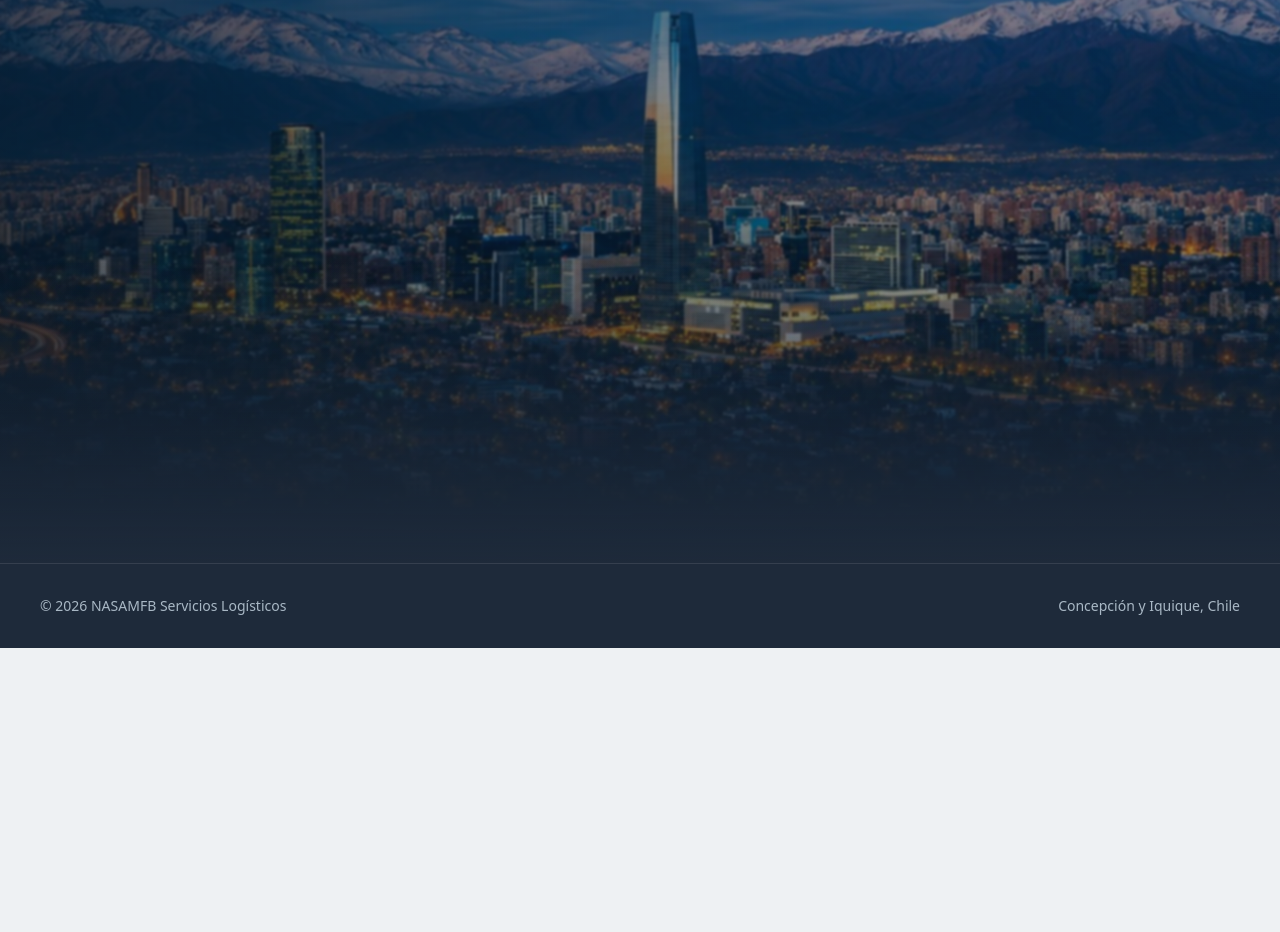
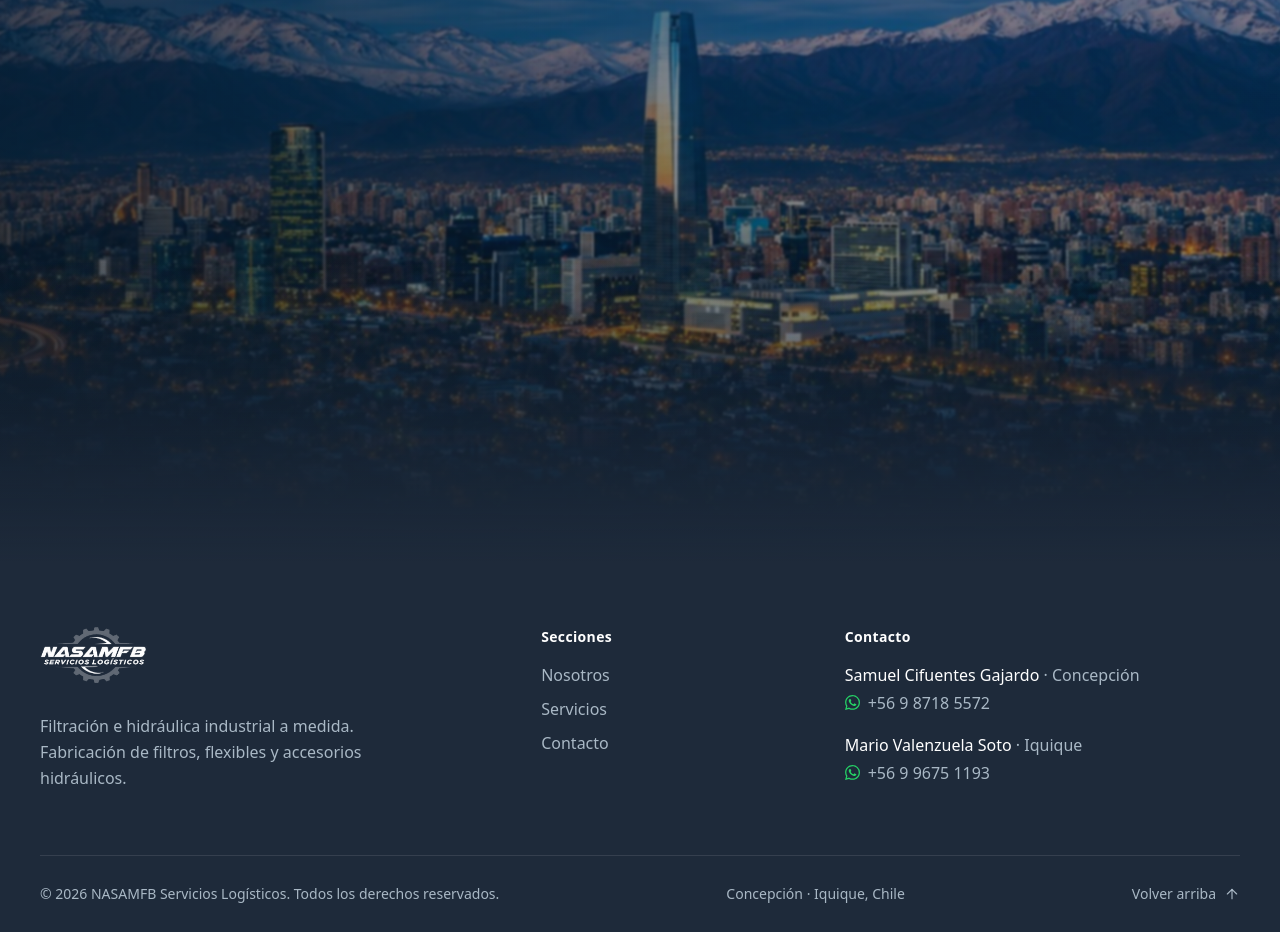
Before and after one commit to davidCamposM/nasamfb-web, an Astro site: page / in a window 1280 px wide. Shown: the part 9308-10240 px from the top of the page. Before the commit the page ends 9956 px from the top, so only its background shows below. Built offline with nearby package versions, Linux system fonts and the light colour scheme; Astro itself is replaced by a stand-in of ours.

Commit message:
feat(contacto): completar el footer y compartir la navegación

```diff
--- a/src/components/Logo.astro
+++ b/src/components/Logo.astro
@@ -6,9 +6,10 @@ import { cn } from '@/lib/utils';
 interface Props {
   class?: string;
   alt?: string;
+  loading?: 'eager' | 'lazy';
 }
 
-const { class: className, alt = 'NASAMFB Servicios Logísticos' } = Astro.props;
+const { class: className, alt = 'NASAMFB Servicios Logísticos', loading = 'eager' } = Astro.props;
 ---
 
 <Image
@@ -16,6 +17,6 @@ const { class: className, alt = 'NASAMFB Servicios Logísticos' } = Astro.props;
   alt={alt}
   height={56}
   densities={[1, 2]}
-  loading="eager"
+  loading={loading}
   class={cn('h-11 w-auto md:h-14 dark:brightness-0 dark:invert', className)}
 />
--- a/src/sections/Footer.astro
+++ b/src/sections/Footer.astro
@@ -1,13 +1,74 @@
 ---
-import { getSite } from '@/lib/site';
+import { ArrowUp } from 'lucide-react';
+import IconWhatsApp from '@/components/IconWhatsApp.astro';
+import Logo from '@/components/Logo.astro';
+import { getSite, whatsapp } from '@/lib/site';
 
 const site = await getSite();
+const { footer, contacto, navegacion } = site;
 const year = new Date().getFullYear();
 ---
 
-<footer class="bg-ink text-sm text-[#a9b8c5]">
-  <div class="mx-auto flex max-w-7xl flex-wrap items-center justify-between gap-4 border-t border-white/10 px-5 py-8 md:px-10">
-    <p>© {year} {site.nombre}</p>
-    <p>{site.nosotros.presencia.map((p) => p.ciudad).join(' y ')}, Chile</p>
+<footer class="bg-ink text-[#a9b8c5]">
+  <div class="mx-auto max-w-7xl px-5 md:px-10">
+    <div class="grid gap-12 py-14 md:grid-cols-[1.4fr_0.8fr_1.2fr] md:gap-10 md:py-16">
+      <div>
+        <a href="/" class="inline-block" aria-label={`${site.nombre}, ir al inicio`}>
+          <Logo alt="" loading="lazy" class="brightness-0 invert" />
+        </a>
+        <p class="mt-6 max-w-[38ch] leading-relaxed">{footer.descripcion}</p>
+      </div>
+
+      <nav aria-labelledby="footer-secciones">
+        <h2 id="footer-secciones" class="text-sm font-semibold tracking-wide text-white">{footer.navegacionTitulo}</h2>
+        <ul class="mt-4 flex flex-col gap-2.5">
+          {
+            navegacion.map((link) => (
+              <li>
+                <a href={link.href} class="link-line pb-0.5 hover:text-white">
+                  {link.etiqueta}
+                </a>
+              </li>
+            ))
+          }
+        </ul>
+      </nav>
+
+      <div>
+        <h2 class="text-sm font-semibold tracking-wide text-white">{footer.contactoTitulo}</h2>
+        <ul class="mt-4 flex flex-col gap-4">
+          {
+            contacto.personas.map((persona) => (
+              <li>
+                <p class="text-white">
+                  {persona.nombre} <span class="text-[#a9b8c5]">· {persona.ciudad}</span>
+                </p>
+                <a
+                  href={whatsapp(persona.telefono, contacto.mensajeWhatsapp)}
+                  target="_blank"
+                  rel="noopener"
+                  class="link-line mt-1 inline-flex items-center gap-2 pb-0.5 tabular-nums hover:text-white"
+                  aria-label={`${contacto.whatsapp} a ${persona.nombre}, ${persona.telefono}`}
+                >
+                  <IconWhatsApp size={15} class="text-[#25d366]" />
+                  {persona.telefono}
+                </a>
+              </li>
+            ))
+          }
+        </ul>
+      </div>
+    </div>
+
+    <div class="flex flex-wrap items-center justify-between gap-4 border-t border-white/10 py-7 text-sm">
+      <p>
+        © {year} {site.nombre}. {footer.derechos}
+      </p>
+      <p>{site.nosotros.presencia.map((lugar) => lugar.ciudad).join(' · ')}, Chile</p>
+      <a href="#" class="inline-flex items-center gap-2 hover:text-white">
+        {footer.volverArriba}
+        <ArrowUp size={16} strokeWidth={1.7} aria-hidden="true" />
+      </a>
+    </div>
   </div>
 </footer>
--- a/src/sections/Header.astro
+++ b/src/sections/Header.astro
@@ -1,12 +1,9 @@
 ---
 import Logo from '@/components/Logo.astro';
 import ThemeToggle from '@/components/ThemeToggle.astro';
+import { getSite } from '@/lib/site';
 
-const links = [
-  { href: '#nosotros', label: 'Nosotros' },
-  { href: '#servicios', label: 'Servicios' },
-  { href: '#contacto', label: 'Contacto' },
-];
+const { navegacion: links } = await getSite();
 ---
 
 <header class="site-header sticky top-0 z-40 border-b border-transparent">
@@ -20,7 +17,7 @@ const links = [
           links.map((l, i) => (
             <li class="intro" style={`--i: ${i + 1}`}>
               <a href={l.href} class="link-line pb-0.5">
-                {l.label}
+                {l.etiqueta}
               </a>
             </li>
           ))
```
